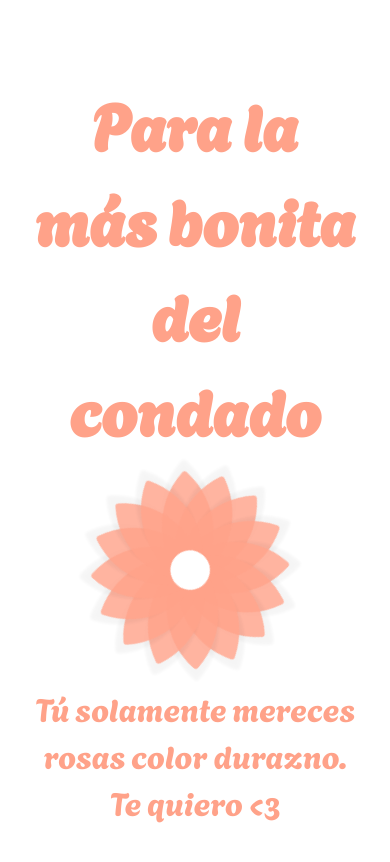
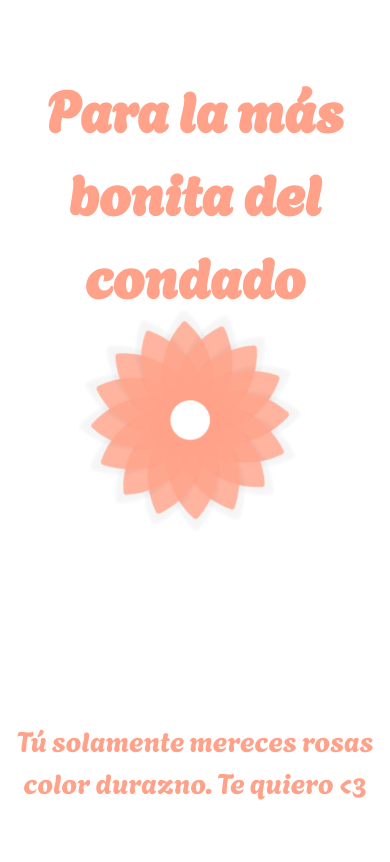
Before and after one commit to JEnriqueF/JEnriqueF.github.io, a plain HTML site: page index.html in a window 390 px wide. Drawn offline with Linux system fonts and the light colour scheme.

Commit message:
Esta es la buena

```diff
--- a/style.css
+++ b/style.css
@@ -2,6 +2,13 @@
     font-family: 'fuente';
     src: url('Agbalumo-Regular.ttf') format('truetype');
     /* Agrega formatos adicionales según sea necesario para compatibilidad con navegadores */
+}
+
+/* Media query para pantallas pequeñas (móviles) */
+@media only screen and (max-width: 600px) {
+    body {
+        font-size: 14px; /* Ajusta el tamaño de fuente para móviles */
+    }
 }
 
 body {
@@ -162,8 +169,8 @@ footer {
     background-color: #FFFFFF;
     color: #FFA289;
     text-align: center;
-    padding: 1em;
-    position: static;
+    padding: 0.5em;
+    position: fixed;
     bottom: 0;
     width: auto;
     height: auto;
```
